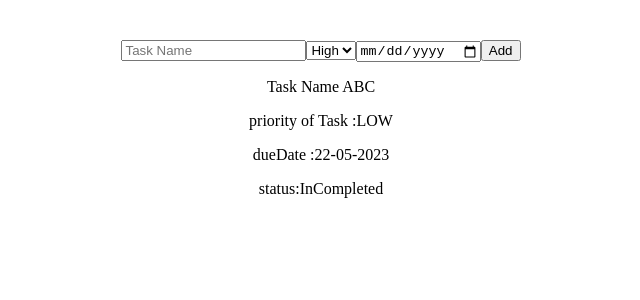
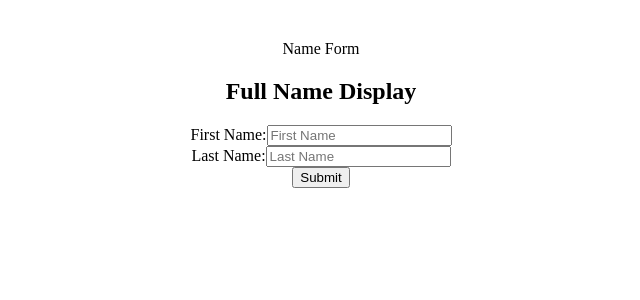
Before and after one commit to PriyankaBawanna/TodoListApp, a React (Vite) app: page / in a window 1280 px wide. Shown: the top 300 px of the page, without its empty margins (319-959 px from the left). Built offline with nearby package versions, Linux system fonts and the light colour scheme.

Commit message:
Name Form Update

```diff
--- a/package.json
+++ b/package.json
@@ -17,10 +17,13 @@
     "@types/react": "^18.0.28",
     "@types/react-dom": "^18.0.11",
     "@vitejs/plugin-react": "^4.0.0",
+    "autoprefixer": "^10.4.20",
     "eslint": "^8.38.0",
     "eslint-plugin-react": "^7.32.2",
     "eslint-plugin-react-hooks": "^4.6.0",
     "eslint-plugin-react-refresh": "^0.3.4",
+    "postcss": "^8.5.3",
+    "tailwindcss": "^4.0.8",
     "vite": "^4.3.2"
   }
 }
--- a/src/App.jsx
+++ b/src/App.jsx
@@ -2,11 +2,13 @@ import { useState } from "react";
 
 import "./App.css";
 import ContextAPI from "./contextAPI/ContextAPI";
+import NameForm from "./NameForm";
 
 function App() {
   return (
     <>
-      <ContextAPI />
+    Name Form
+    <NameForm/>
     </>
   );
 }
--- /dev/null
+++ b/src/NameForm.jsx
@@ -0,0 +1,51 @@
+import { useState } from "react";
+
+const NameForm = () => {
+  const [firstName, setFirstName] = useState("");
+  const [lastName, setLastName] = useState("");
+  const [fullName, setFullName] = useState("");
+
+  const handleSubmit = (e) => {
+    e.preventDefault();
+    setFullName(`${firstName} ${lastName}`);
+  };
+
+  return (
+    <div className="flex flex-col items-center p-6 bg-gray-100 rounded shadow-md">
+      <h2 className="text-xl font-semibold mb-4">Full Name Display</h2>
+      <form onSubmit={handleSubmit} className="flex flex-col gap-3">
+        <div>
+            <label>First Name:</label>
+            <input
+          type="text"
+          placeholder="First Name"
+          value={firstName}
+          onChange={(e) => setFirstName(e.target.value)}
+          className=""
+          required
+        />
+        </div>
+        <div>
+
+            <label>Last Name:</label>
+            <input
+          type="text"
+          placeholder="Last Name"
+          value={lastName}
+          onChange={(e) => setLastName(e.target.value)}
+          className=""
+          required
+        />
+        </div>
+<div>
+<button type="submit" className="">
+          Submit
+        </button>
+</div>
+      </form>
+      {fullName && <div className="mt-4 ">Full Name: {fullName}</div>}
+    </div>
+  );
+};
+
+export default NameForm;
```
Also changed, not shown: 1 other file (tests, documents, lock files or other folders).
